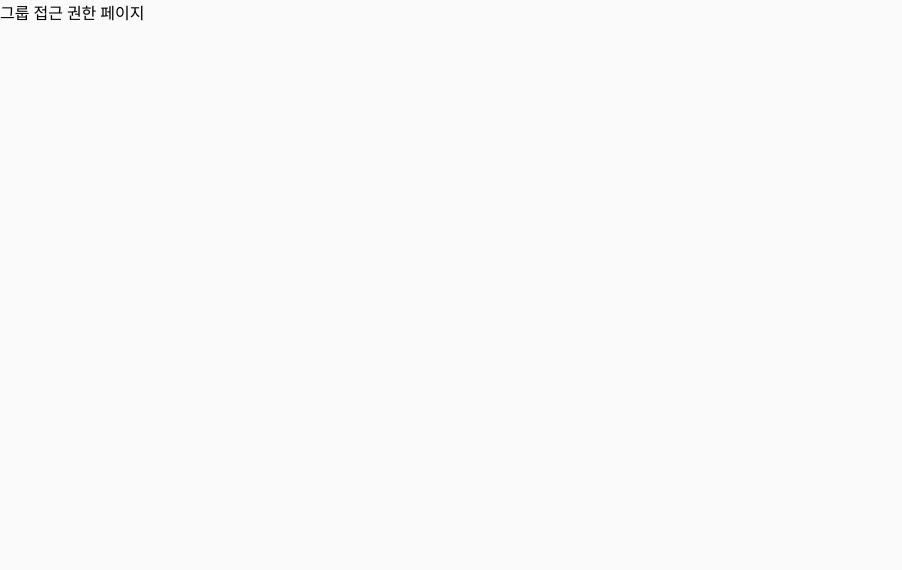
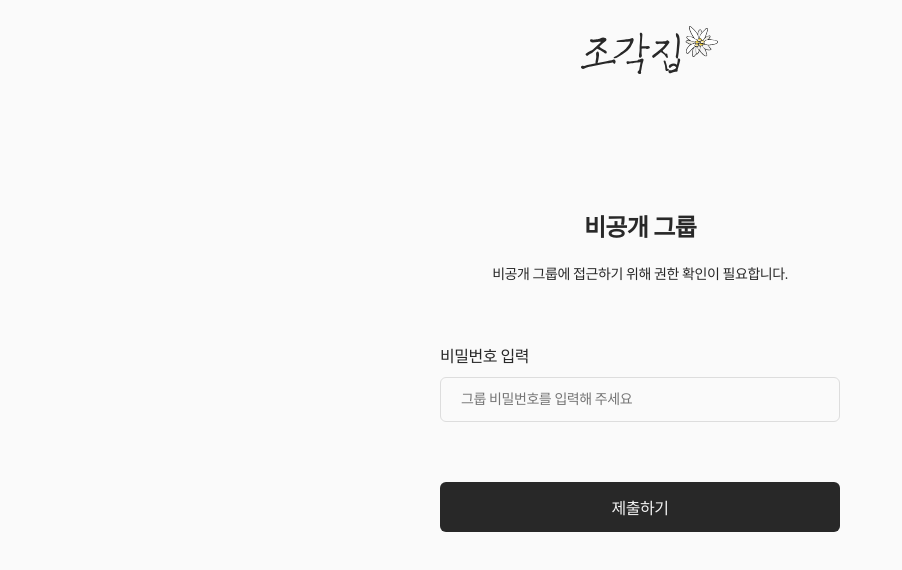
Before and after one commit to codeit-boost-ds-toy-2/Zogakzip_FE, a React (Vite) app: page /non in a window 1280 px wide. Shown: the top 570 px of the page, without its empty margins (0-902 px from the left). Built offline with nearby package versions, Linux system fonts and the light colour scheme.

Commit message:
✨ Feat : 비공개 그룹 접근 권환 확인 페이지 (#7)
비공개 그룹 접근 권환 확인 페이지 구현

```diff
--- a/src/pages/GroupNon.jsx
+++ b/src/pages/GroupNon.jsx
@@ -1,10 +1,26 @@
 import React from "react";
 import * as G from "../styles/GroupNonStyle";
 
+import Header from "../components/Header";
+import InputText from "../components/input/InputText";
+import SizeLBtn from "../components/SizeLBtn";
+
 function GroupNon() {
+  const handleGroupClick = () => {
+    console.log("비공개 그룹 접근 권환 확인 페이지 API 연동 예정");
+  };
+
   return (
     <>
-      <G.GroupNon>그룹 접근 권한 페이지</G.GroupNon>
+      <G.GroupNon>
+        <Header showSizeMBtn={false} />
+        <G.Center>
+          <G.Title>비공개 그룹</G.Title>
+          <G.Text>비공개 그룹에 접근하기 위해 권한 확인이 필요합니다.</G.Text>
+          <InputText label="비밀번호 입력" placeholder="그룹 비밀번호를 입력해 주세요" category="password" />
+          <SizeLBtn text="제출하기" onClick={handleGroupClick} />
+        </G.Center>
+      </G.GroupNon>
     </>
   );
 }
--- a/src/styles/GroupNonStyle.js
+++ b/src/styles/GroupNonStyle.js
@@ -1,4 +1,34 @@
 import styled from "styled-components";
 import palette from "../lib/colorPalette";
 
-export const GroupNon = styled.div``;
+export const GroupNon = styled.div`
+  display: flex;
+  flex-direction: column;
+  align-items: center;
+`;
+
+export const Center = styled.div`
+  width: 100vw;
+  height: calc(100vh - 100px);
+  display: flex;
+  flex-direction: column;
+  justify-content: center;
+  align-items: center;
+  gap: 60px;
+  margin-top: -80px;
+`;
+
+export const Title = styled.div`
+  color: ${palette.black};
+  font-size: 24px;
+  font-weight: 700;
+  letter-spacing: -0.72px;
+`;
+
+export const Text = styled.div`
+  color: ${palette.black};
+  font-size: 14px;
+  font-weight: 400;
+  letter-spacing: -0.42px;
+  margin-top: -40px;
+`;
```
